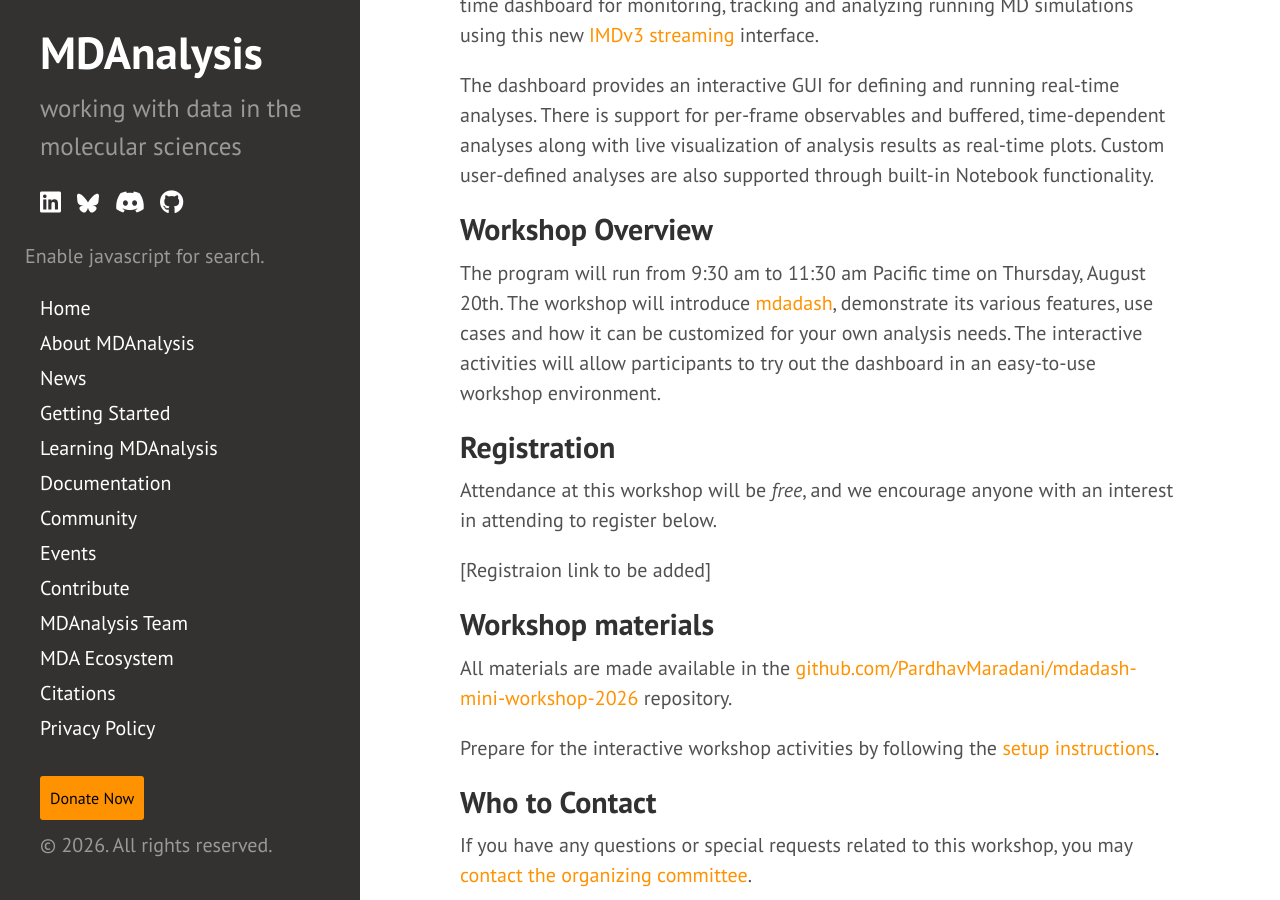
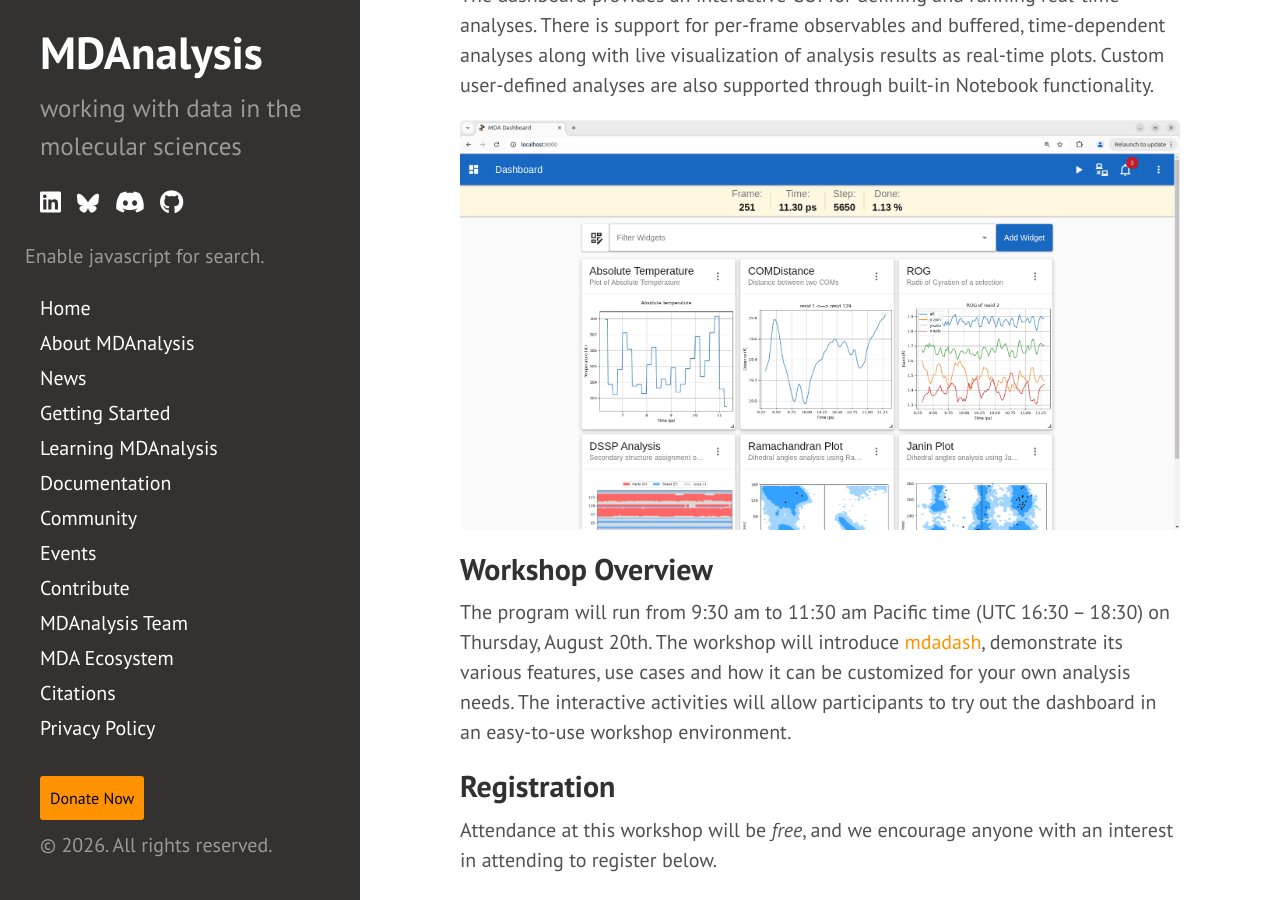
Before and after one commit to MDAnalysis/MDAnalysis.github.io, a Jekyll site: the page built from _posts/2026-08-10-mdadash-mini-workshop-2026.md, in a window 1280 px wide and 900 px high, scrolled down 530 px. Built offline with Jekyll 4.4.1, drawn with Linux system fonts in a browser that asks for light colours; comment, search, counter and statistics services are not loaded.

Commit message:
Update as per review comments

```diff
--- a/_posts/2026-08-10-mdadash-mini-workshop-2026.md
+++ b/_posts/2026-08-10-mdadash-mini-workshop-2026.md
@@ -3,17 +3,17 @@ layout: post
 title: "MDAnalysis Dashboard - Mini Workshop (Aug 20, 2026)"
 ---
 
-<img src="{{ site.images }}/mdadash-mini-workshop-2026.png" style="float: right" alt="MDAnalysis Dashboard" width="40%"/>
+[Release 2.10.0]({% post_url 2025-10-26-release-2.10.0 %}) of MDAnalysis introduced support for interactive MD (IMDv3) stream reading using the IMDReader and the [imdclient][] package. This allows analyzing MD simulation trajectories live while they are being generated and thus enabling analysis of sub-picosecond dynamics in trajectories.
 
-[Release 2.10.0]({% post_url 2025-10-26-release-2.10.0 %}) of MDAnalysis introduced support for interactive MD (IMDv3) stream reading using the IMDReader and the [imdclient](https://imdclient.readthedocs.io/) package. This allows analyzing MD simulation trajectories live while they are being generated and thus enabling analysis of sub-picosecond dynamics in trajectories.
-
-As part of a Google Summer of Code (GSoC) 2026 [project](https://summerofcode.withgoogle.com/programs/2026/projects/DzTMshtu), we built a new tool called [mdadash](https://github.com/MDAnalysis/mdadash) (short for 'MDAnalysis Dashboard') that provides a browser-based real-time dashboard for monitoring, tracking and analyzing running MD simulations using this new [IMDv3 streaming](https://imdclient.readthedocs.io/) interface.
+As part of a Google Summer of Code (GSoC) 2026 [project](https://summerofcode.withgoogle.com/programs/2026/projects/DzTMshtu), we built a new tool called [mdadash](https://github.com/MDAnalysis/mdadash) (short for 'MDAnalysis Dashboard') that provides a browser-based real-time dashboard for monitoring, tracking and analyzing running MD simulations using this new [IMDv3 streaming][imdclient] interface.
 
 The dashboard provides an interactive GUI for defining and running real-time analyses. There is support for per-frame observables and buffered, time-dependent analyses along with live visualization of analysis results as real-time plots. Custom user-defined analyses are also supported through built-in Notebook functionality.
 
+<img src="{{ site.images }}/mdadash-mini-workshop-2026.png" alt="MDAnalysis Dashboard"/>
+
 ## Workshop Overview
 
-The program will run from 9:30 am to 11:30 am Pacific time on Thursday, August 20th. The workshop will introduce [mdadash](https://github.com/MDAnalysis/mdadash), demonstrate its various features, use cases and how it can be customized for your own analysis needs. The interactive activities will allow participants to try out the dashboard in an easy-to-use workshop environment.
+The program will run from 9:30 am to 11:30 am Pacific time (UTC 16:30 – 18:30) on Thursday, August 20th. The workshop will introduce [mdadash](https://github.com/MDAnalysis/mdadash), demonstrate its various features, use cases and how it can be customized for your own analysis needs. The interactive activities will allow participants to try out the dashboard in an easy-to-use workshop environment.
 
 ## Registration
 
```
Also changed, not shown: other parts of _posts/2026-08-10-mdadash-mini-workshop-2026.md (+3 -0 lines).
